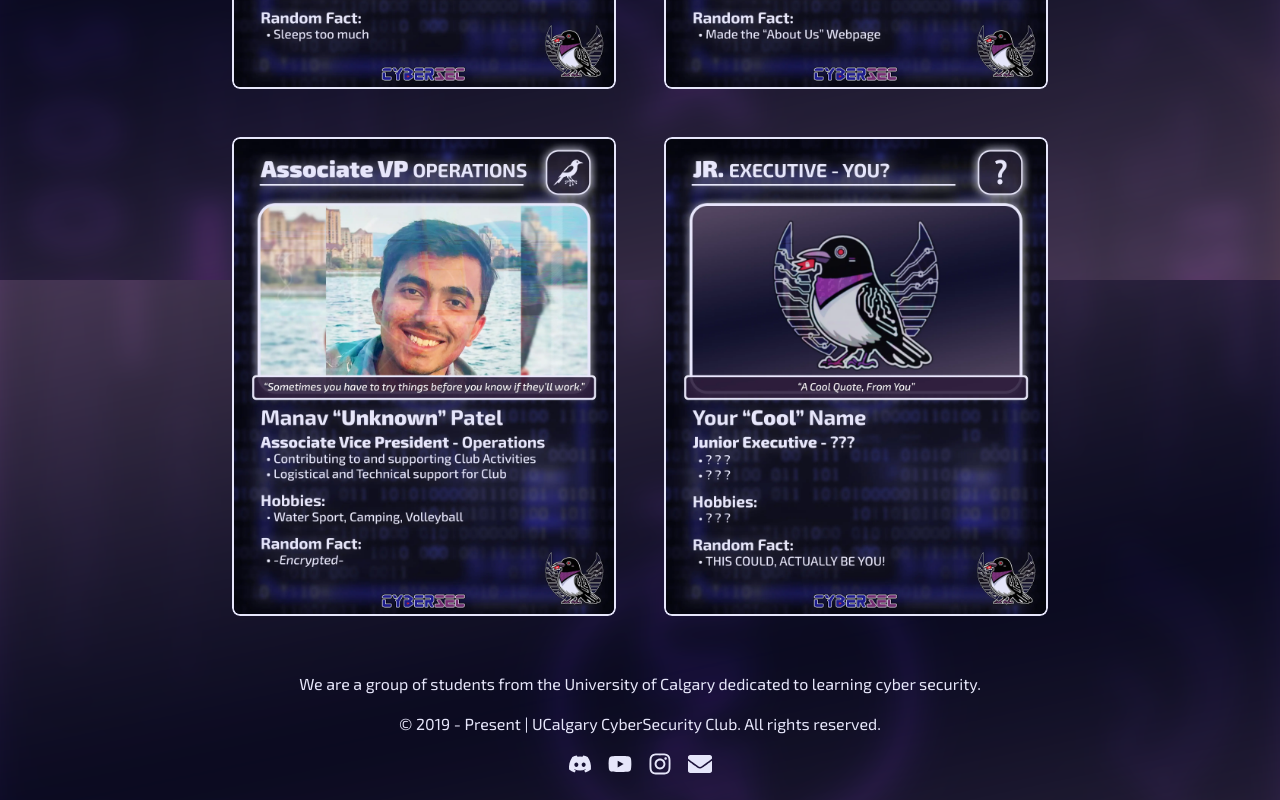
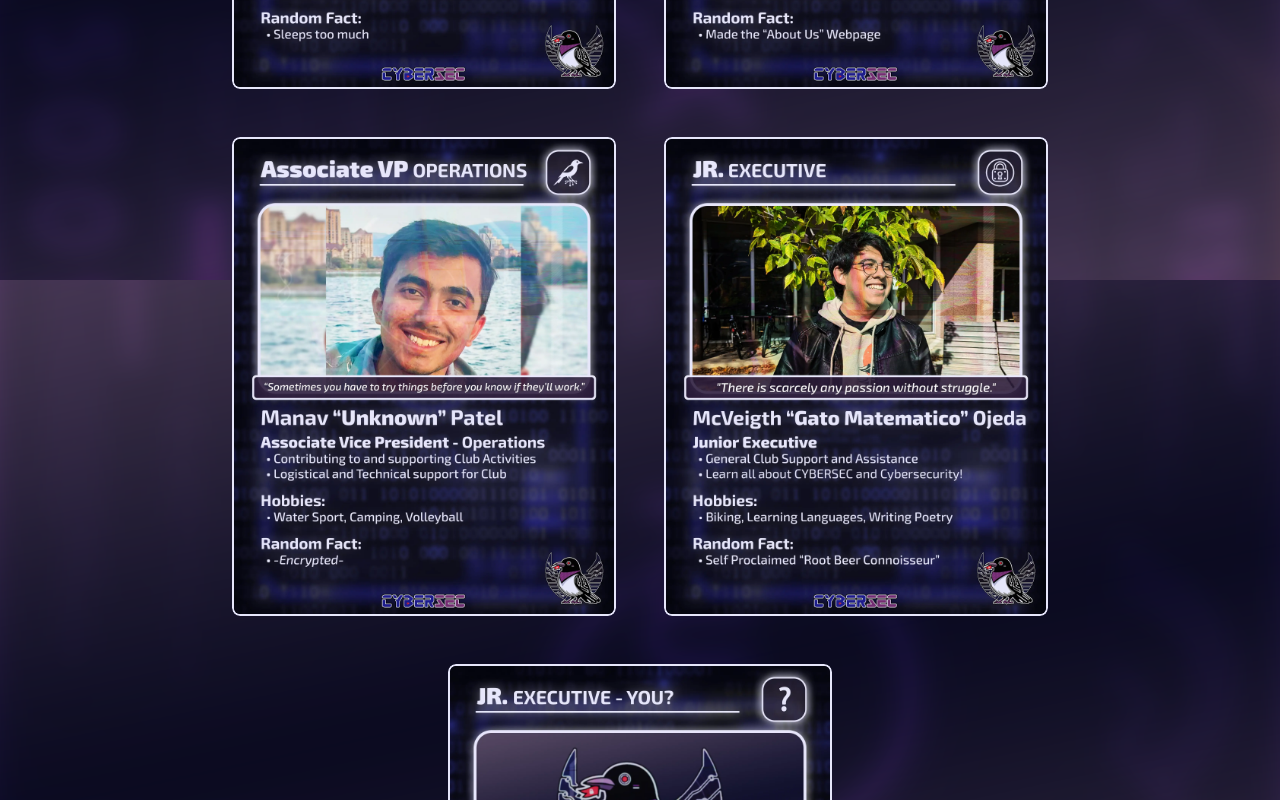
Before and after one commit to infosec-ucalgary/website, a React (Vite) app: page /about in a window 1280 px wide. Shown: the part 3720-4520 px from the top of the page. Built offline with nearby package versions, Linux system fonts and the light colour scheme.

Commit message:
added a junior executive card

```diff
--- a/src/data/execs.ts
+++ b/src/data/execs.ts
@@ -106,6 +106,13 @@ export const execs = [
   },
   {
     id: 16,
+    firstName: "McVeigh",
+    lastName: "Ojeda",
+    position: "Junior Executive",
+    card: "/images/cards/EC2_E01-JR-McVeigh.webp",
+  },
+  {
+    id: 17,
     firstName: "TBA",
     lastName: "TBA",
     position: "TBA",
```
Also changed, not shown: public/images/cards/EC2_E01-JR-McVeigh.webp (added).
